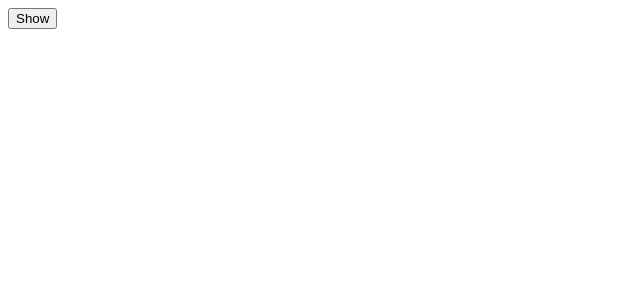
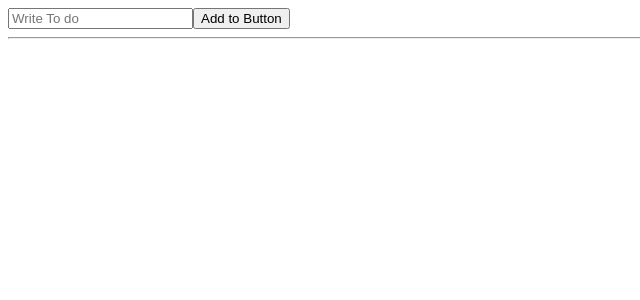
Before and after one commit to tiemhub/react-beginners, a React (Create React App) app: page / in a window 1280 px wide. Shown: the top 300 px of the page, without its empty margins (0-640 px from the left). Built offline with nearby package versions, Linux system fonts and the light colour scheme.

Commit message:
ToDo 작성
ToDo 코드 기록을 위한 커밋

```diff
--- a/src/App.js
+++ b/src/App.js
@@ -1,27 +1,35 @@
-import Button from "./Button";
-import { useState, useEffect } from "react";
-
-function Hello() {
-  function destryoFn() {
-    console.log("bye");
-  }
-  function effectFn() {
-    console.log("created");
-    return destryoFn;
-  }
-  useEffect(effectFn, []);
-
-  return <h1>Hello</h1>;
-}
+import { useState } from "react";
 
 function App() {
-  const [showing, setShowing] = useState(false);
-  const onClick = () => setShowing((prev) => !prev);
-
+  const [toDo, setToDo] = useState();
+  const [toDos, setToDos] = useState([]);
+  const onChangeToDo = (event) => setToDo(event.target.value);
+  const onSubmit = (event) => {
+    event.preventDefault();
+    if (toDo === "") {
+      return;
+    }
+    setToDos((currentArray) => [toDo, ...currentArray]);
+    setToDo("");
+    console.log(toDos);
+  };
   return (
     <div>
-      {showing ? <Hello /> : null}
-      <button onClick={onClick}>{showing ? "Hide" : "Show"}</button>
+      <form onSubmit={onSubmit}>
+        <input
+          onChange={onChangeToDo}
+          value={toDo}
+          type="text"
+          placeholder="Write To do"
+        />
+        <button>Add to Button</button>
+      </form>
+      <hr />
+      <ul>
+        {toDos.map((current, index) => (
+          <li key={index}>{current}</li>
+        ))}
+      </ul>
     </div>
   );
 }
--- a/src/Button.js
+++ b/src/Button.js
@@ -1,11 +1,8 @@
 import PropTypes from "prop-types";
+import styles from "Button.module.css";
 
 function Button({ text }) {
-  return (
-    <button style={{ backgroundColor: "tomato", color: "white" }}>
-      {text}
-    </button>
-  );
+  return <button className={styles.btn}>{text}</button>;
 }
 
 Button.propTypes = {
--- a/src/Button.module.css
+++ b/src/Button.module.css
@@ -1,4 +1,4 @@
-button {
+.btn {
   color: tomato;
   background-color: lightslategrey;
 }
```
